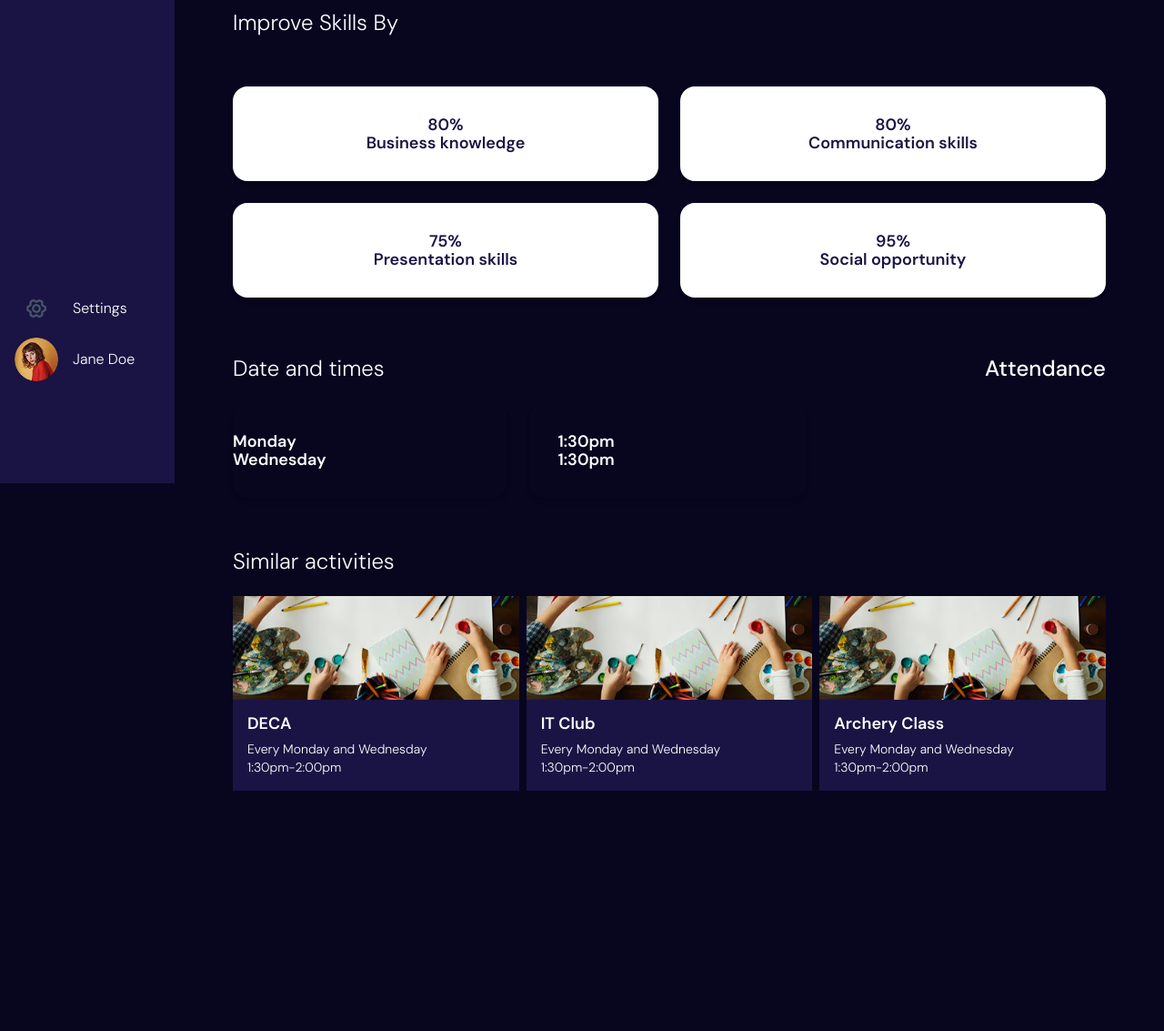
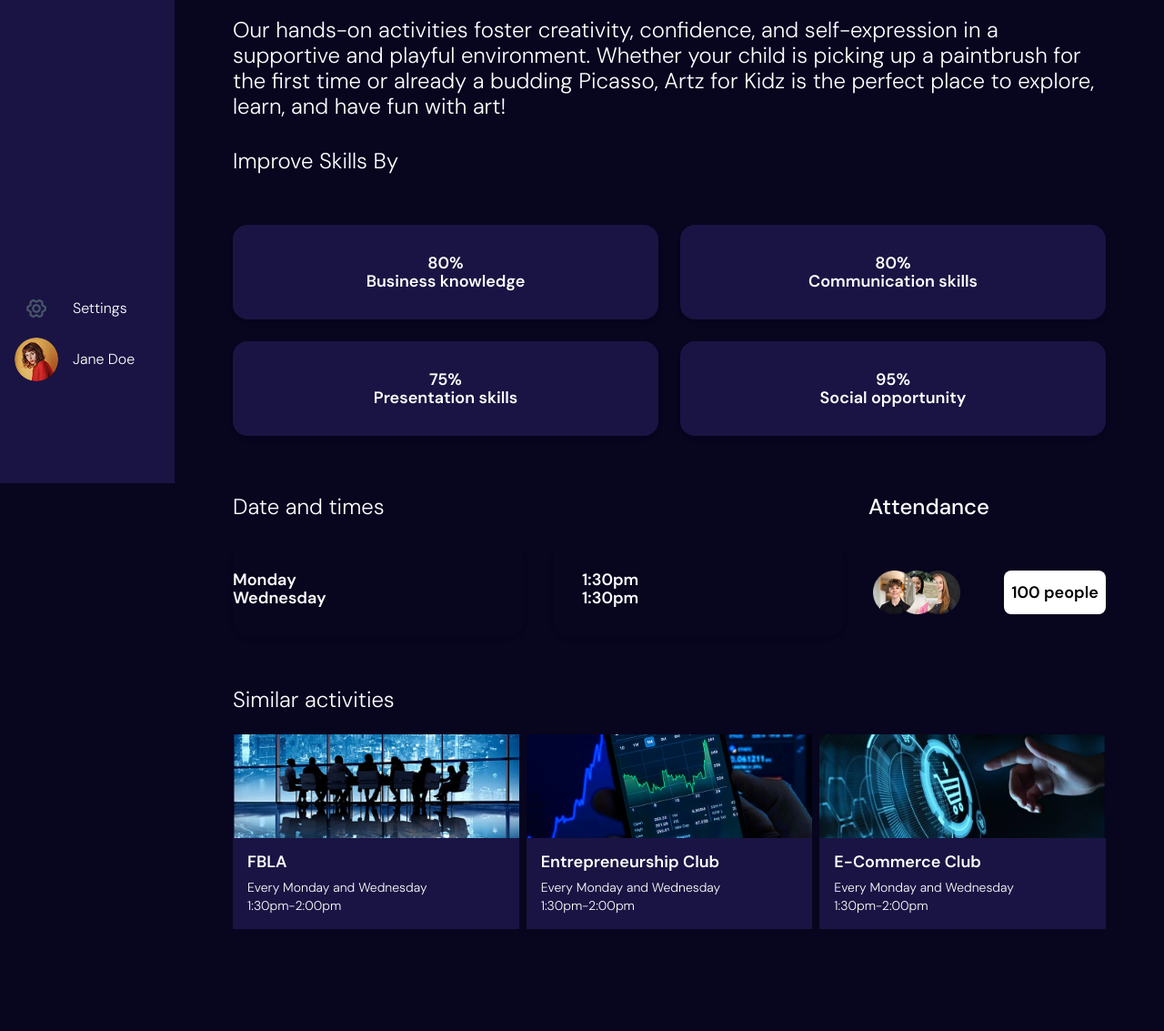
Before and after one commit to ninaxle/YAAN, a website built with Vite: page src/clubdesc.html in a window 1280 px wide. Shown: the part 269-1402 px from the top of the page at 91% size. Before the commit the page ends 1250 px from the top, so only its background shows below. Built offline with nearby package versions, Linux system fonts and the light colour scheme; files whose address does not match are found by name.

Commit message:
done most

```diff
--- a/src/clubdesc.html
+++ b/src/clubdesc.html
@@ -49,6 +49,7 @@
 
 <section class="flex gap-2">
     <div class="ml-48 flex-1 py-8 md:py-16 md:px-16 flex flex-col gap-6">
+        <img src="feature_unflag.png" class="h-32 w-32">
         <h1>DECA</h1>
         <div class="flex justify-between w-full pt-2">
             <h4>Our hands-on activities foster creativity, confidence, and self-expression in a supportive and playful environment. Whether your child is picking up a paintbrush for the first time or already a budding Picasso, Artz for Kidz is the perfect place to explore, learn, and have fun with art!
@@ -58,23 +59,23 @@
             <h4>Improve Skills By </h4>
         </div>
         <div class="grid grid-cols-2 gap-6 w-full mb-8 pt-8">
-            <a class="rounded-2xl p-8 shadow-md flex items-center justify-center bg-white text-[#1A1444] font-semibold">
+            <a class="rounded-2xl p-8 shadow-md flex items-center justify-center bg-[#1A1444] font-semibold">
                 <h5 class="text-center">80% <br>Business knowledge</h5>
             </a>
-            <div class="rounded-2xl p-8 shadow-md flex items-center justify-center bg-white text-[#1A1444] font-semibold">
+            <div class="rounded-2xl p-8 shadow-md flex items-center justify-center bg-[#1A1444] font-semibold">
                 <h5 class="text-center">80%<br>Communication skills</h5>
             </div>
-            <a class="rounded-2xl p-8 shadow-md flex items-center justify-center bg-white text-[#1A1444] font-semibold">
+            <a class="rounded-2xl p-8 shadow-md flex items-center justify-center bg-[#1A1444] font-semibold">
                 <h5 class="text-center">75% <br>Presentation skills</h5>
             </a>
-            <div class="rounded-2xl p-8 shadow-md flex items-center justify-center bg-white text-[#1A1444] font-semibold">
+            <div class="rounded-2xl p-8 shadow-md flex items-center justify-center bg-[#1A1444] font-semibold">
                 <h5 class="text-center">95% <br>Social opportunity</h5>
             </div>
         </div>
 
         <div class="flex justify-between w-full pt-2">
             <h4>Date and times</h4>
-            <h4 class="font-medium">Attendance</h4>
+            <h4 class="font-medium pr-32">Attendance</h4>
         </div>
         <div class="flex gap-6 justify-between mb-8  w-full">
             <a class="rounded-2xl  shadow-md w-1/3 flex items-center justify-start text-[#ffffff] font-semibold">
@@ -83,36 +84,41 @@
             <div class="rounded-2xl p-8 shadow-md w-1/3 flex items-center justify-start text-[#ffffff] font-semibold">
                 <h5 class="text-left">1:30pm <br>1:30pm</h5>
             </div>
-            <div class="bg-[#1A1444] rounded-2xl p-8 shadow-md w-1/3 flex items-center justify-center invisible">
-                <h5 class="text-center">I’m still not sure</h5>
+            <div class="flex pt-8 gap-12">
+                <img src="people.png" class="h-12 w-24">
+
+                <div class="flex justify-center items-center bg-white p-2 h-12 rounded-lg  text-black font-semibold">
+                    <h5>100 people</h5>
+                </div>
             </div>
+
         </div>
         <h4>Similar activities</h4>
     <div class="flex gap-2 pb-4 ">
         <div class="card flex flex-col overflow-hidden ">
-            <img src="art-img.png" class="w-full">
+            <img src="deca.png" class="w-full">
             <div class="w-full gap-2 bg-[#1A1444] p-4 text-white">
             <div class="flex flex-col gap-2">
-                <h5 class="font-semibold">DECA</h5>
+                <h5 class="font-semibold">FBLA</h5>
                 <h6>Every Monday and Wednesday <br> 1:30pm-2:00pm</h6>
             </div>
         </div>
 
         </div>
             <div class="card flex flex-col">
-            <img src="art-img.png" class="w-full">
+            <img src="enter.png" class="w-full">
             <div class="w-full gap-2 bg-[#1A1444] p-4 text-white">
                 <div class="flex flex-col gap-2">
-                    <h5 class="font-semibold">IT Club</h5>
+                    <h5 class="font-semibold">Entrepreneurship Club</h5>
                     <h6>Every Monday and Wednesday <br> 1:30pm-2:00pm</h6>
                 </div>
         </div>
         </div>
             <div class="card flex flex-col pb-24">
-            <img src="art-img.png" class="w-full">
+            <img src="ecom.png" class="w-full">
             <div class="w-full gap-2 bg-[#1A1444] p-4 text-white">
             <div class="flex flex-col gap-2">
-                <h5 class="font-semibold">Archery Class</h5>
+                <h5 class="font-semibold">E-Commerce Club</h5>
                 <h6>Every Monday and Wednesday <br> 1:30pm-2:00pm</h6>
             </div>
         </div>
--- a/src/final.html
+++ b/src/final.html
@@ -51,7 +51,7 @@
             <div class="flex flex-col items-center w-full">
                 <div class="flex gap-6 justify-between mb-8 pt-8 w-full">
                     <a class="rounded-2xl p-4 shadow-md w-1/3 flex items-center justify-center bg-white text-[#1A1444] font-semibold">
-                        <h5 class="text-center">1 Day</h5>
+                        <h5 class="text-center">Weekdays</h5>
                     </a>
                     <div class="rounded-2xl p-4 shadow-md w-1/3 flex items-center justify-center bg-white text-[#1A1444] font-semibold invisible">
                         <h5 class="text-center">Medicine</h5>
@@ -68,7 +68,7 @@
                 </div>
                 <div class="flex gap-2 pb-4 pt-12">
                     <a href="clubdesc.html" class="card flex flex-col">
-                        <img src="art-img.png" class="w-full">
+                        <img src="dec.png" class="w-full">
                         <div class="w-full gap-2 bg-[#1A1444] p-4 text-white">
                             <div class="flex flex-col gap-2">
                                 <h5 class="font-semibold">DECA</h5>
@@ -77,7 +77,7 @@
                     </div>
                     </a>
                         <div class="card flex flex-col">
-                        <img src="art-img.png" class="w-full">
+                        <img src="it-img.png" class="w-full">
                         <div class="w-full gap-2 bg-[#1A1444] p-4 text-white">
                             <div class="flex flex-col gap-2">
                                 <h5 class="font-semibold">IT Club</h5>
--- a/src/index copy.html
+++ b/src/index copy.html
@@ -66,7 +66,7 @@
         </div>
         </div>
             <div class="card flex flex-col">
-            <img src="art-img.png" class="w-full">
+            <img src="it-img.png" class="w-full">
             <div class="w-full gap-2 bg-[#1A1444] p-4 text-white">
                 <div class="flex flex-col gap-2">
                     <h5 class="font-semibold">IT Club</h5>
@@ -75,7 +75,7 @@
         </div>
         </div>
             <div class="card flex flex-col">
-            <img src="art-img.png" class="w-full">
+            <img src="arch.png" class="w-full">
             <div class="w-full gap-2 bg-[#1A1444] p-4 text-white">
             <div class="flex flex-col gap-2">
                 <h5 class="font-semibold">Archery Class</h5>
```
Also changed, not shown: assets/arch.png (added), assets/dec.png (added), assets/deca.png (added), assets/ecom.png (added), assets/enter.png (added).
